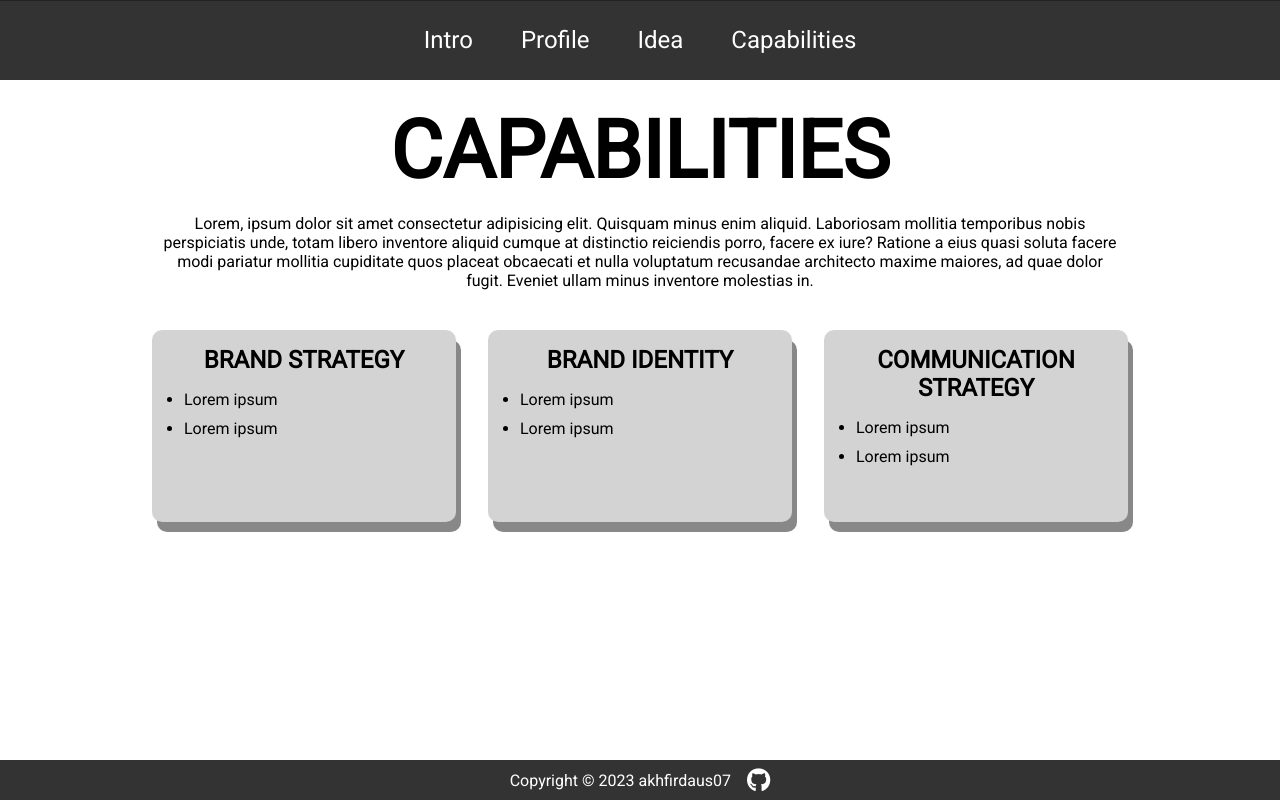
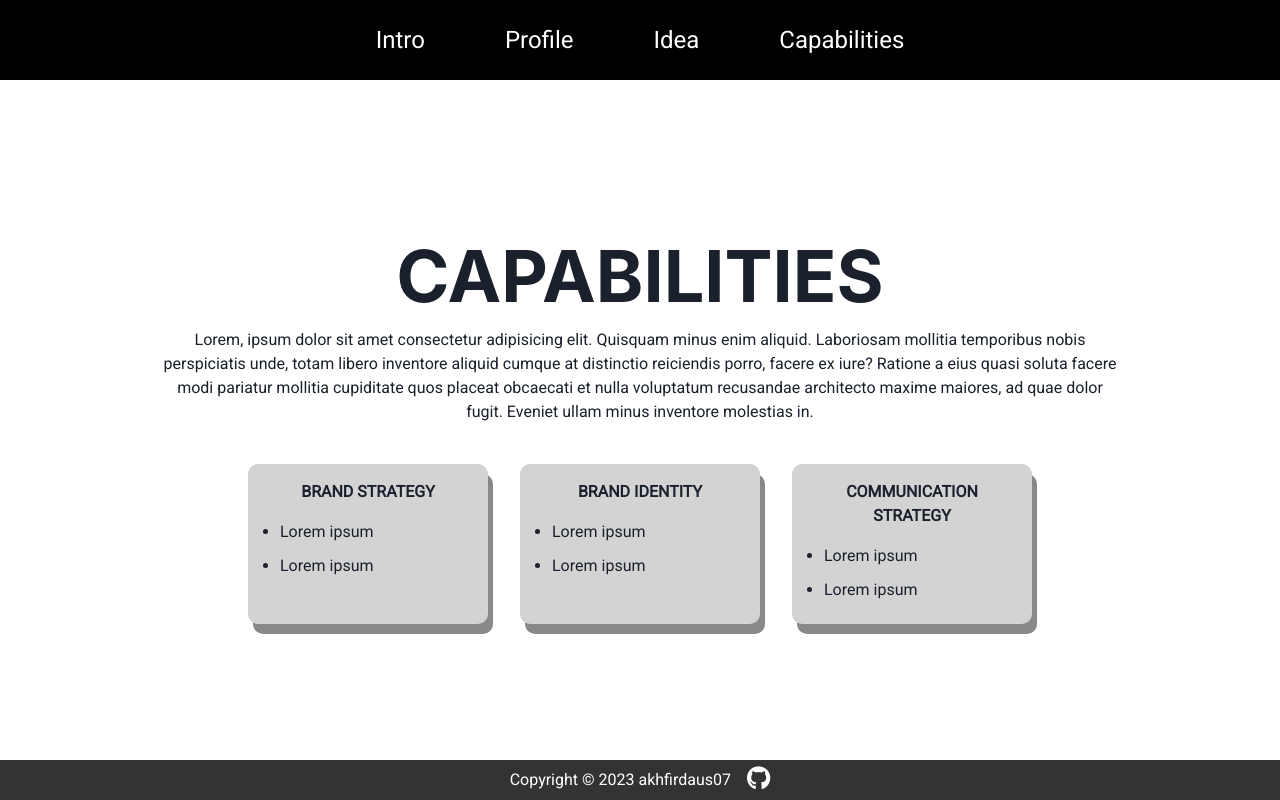
Before and after one commit to akhfirdaus07/intro-react-cv, a React (Create React App) app: page /capabilities in a window 1280 px wide. Built offline with nearby package versions, Linux system fonts and the light colour scheme; a web font is replaced by a local one.

Commit message:
Install and use chakra UI on nav

```diff
--- a/package.json
+++ b/package.json
@@ -4,9 +4,13 @@
   "private": true,
   "homepage": "https://akhfirdaus07.github.io/intro-react-cv",
   "dependencies": {
+    "@chakra-ui/react": "^2.5.1",
+    "@emotion/react": "^11.10.6",
+    "@emotion/styled": "^11.10.6",
     "@testing-library/jest-dom": "^5.16.5",
     "@testing-library/react": "^13.4.0",
     "@testing-library/user-event": "^13.5.0",
+    "framer-motion": "^6.5.1",
     "react": "^18.2.0",
     "react-dom": "^18.2.0",
     "react-helmet": "^6.1.0",
--- a/src/App.js
+++ b/src/App.js
@@ -11,6 +11,7 @@ import Footer from './component/Footer';
 import {Helmet} from 'react-helmet';
 import Image2 from './images/2.jpeg';
 import {Routes, Route} from 'react-router-dom';
+
 
 class App extends Component{
   render() {
--- a/src/component/Capabilities.js
+++ b/src/component/Capabilities.js
@@ -1,8 +1,12 @@
+import { Heading } from "@chakra-ui/react";
+
 function Capabilities(){
     return(
         <div className="capabilities white">
             <div className="top">
-                <h1>CAPABILITIES</h1>
+                <Heading as="h1" size="4xl">
+                    CAPABILITIES
+                </Heading>
                 <p>Lorem, ipsum dolor sit amet consectetur adipisicing elit. Quisquam minus enim aliquid. Laboriosam mollitia temporibus nobis perspiciatis unde, totam libero inventore aliquid cumque at distinctio reiciendis porro, facere ex iure?
                 Ratione a eius quasi soluta facere modi pariatur mollitia cupiditate quos placeat obcaecati et nulla voluptatum recusandae architecto maxime maiores, ad quae dolor fugit. Eveniet ullam minus inventore molestias in.</p>
             </div>
--- a/src/component/Idea.js
+++ b/src/component/Idea.js
@@ -1,11 +1,14 @@
 import Image3 from '../images/3.png';
 import {Link} from "react-router-dom";
+import { Heading } from '@chakra-ui/react';
 
 function Idea(){
     return(
         <div className="idea yellow">
             <div className="left">
-                <h1>HELLO</h1>
+                <Heading as="h1" size="4xl">
+                    HELLO!
+                </Heading>
                 <p>I'm a web developer at Purwadhika Football Club since 2023</p>
                 <p>Lorem ipsum dolor, sit amet consectetur adipisicing elit. Aut voluptates quas quisquam accusamus. Explicabo velit aliquam tempora voluptate eum hic ipsam porro, facere praesentium accusantium molestiae voluptas cumque nobis accusamus!</p>
                 <button className="read-more">READ MORE</button>
--- a/src/component/Intro.js
+++ b/src/component/Intro.js
@@ -1,5 +1,6 @@
 import Image1 from '../images/1.png';
 import {Link} from "react-router-dom";
+import {Heading, Button, ButtonGroup} from '@chakra-ui/react';
 
 function Intro(){
     return(
@@ -8,15 +9,30 @@ function Intro(){
                 <img src={Image1} alt="" />
             </div>
             <div className="right">
-                <h1>HELLO!</h1>
-                <h2>I'm Akhmad Firdaus,</h2>
-                <h2>a Web Developer.</h2>
+                <Heading as='h1' size='4xl'>
+                HELLO!
+                </Heading>
+                <Heading as='h2' size='3xl'>
+                    I'm Akhmad Firdaus,<br/>
+                    a Web Developer.
+                </Heading>
+                <ButtonGroup gap='4' colorScheme='black' variant="link">
+                    <Button><Link to='/profile'>PROFILE</Link></Button>
+                    <Button><Link to='/idea'>IDEA</Link></Button>
+                    <Button>< Link to='/capabilities'>CAPABILITIES</Link></Button>
+                </ButtonGroup>
+                {/*
                 <div className="lightbtn">
                     <button className="button-nav"><Link to='/profile'>PROFILE</Link></button>
                     <button className="button-nav"><Link to='/idea'>IDEA</Link></button>
                     <button className="button-nav">< Link to='/capabilities'>CAPABILITIES</Link></button>
-                </div>
-                <button className="read-more">READ MORE</button>
+                </div> */}
+
+                <Button colorScheme="blackAlpha" variant="outline">
+                    READ MORE
+                </Button>
+
+                {/* <button className="read-more">READ MORE</button> */}
             </div>
         </div>
     )
--- a/src/component/Nav.js
+++ b/src/component/Nav.js
@@ -1,16 +1,37 @@
 import { Component } from "react";
 import {Link} from "react-router-dom";
+import { Breadcrumb, BreadcrumbItem, BreadcrumbLink } from "@chakra-ui/react";
 
 class Nav extends Component{
     render(){
 
         return(
-            <div className="nav">
-                <button className="button-nav"><Link to='/intro-react-cv'>Intro</Link></button>
-                <button className="button-nav"><Link to='/profile'>Profile</Link></button>
-                <button className="button-nav"><Link to='/idea'>Idea</Link></button>
-                <button className="button-nav">< Link to='/capabilities'>Capabilities</Link></button>
-            </div>
+            <Breadcrumb
+                bgColor="black" separator=''
+                display='flex' justifyContent='center'
+                color='white' fontSize='2xl' spacing={10}
+            >
+                <BreadcrumbItem>
+                    <BreadcrumbLink><Link to='/intro-react-cv'>Intro</Link></BreadcrumbLink>
+                </BreadcrumbItem>
+                <BreadcrumbItem>
+                    <BreadcrumbLink><Link to='/profile'>Profile</Link></BreadcrumbLink>
+                </BreadcrumbItem>
+                <BreadcrumbItem>
+                    <BreadcrumbLink><Link to='/idea'>Idea</Link></BreadcrumbLink>
+                </BreadcrumbItem>
+                <BreadcrumbItem>
+                    <BreadcrumbLink><Link to='/capabilities'>Capabilities</Link></BreadcrumbLink>
+                </BreadcrumbItem>
+            </Breadcrumb>
+
+
+            // <div className="nav">
+            //     <button className="button-nav"><Link to='/intro-react-cv'>Intro</Link></button>
+            //     <button className="button-nav"><Link to='/profile'>Profile</Link></button>
+            //     <button className="button-nav"><Link to='/idea'>Idea</Link></button>
+            //     <button className="button-nav">< Link to='/capabilities'>Capabilities</Link></button>
+            // </div>
         )
     }
 }
--- a/src/component/Profile.js
+++ b/src/component/Profile.js
@@ -1,10 +1,13 @@
 import Image2 from '../images/2.jpeg';
+import { Heading } from '@chakra-ui/react';
 
 function Profile(){
     return(
         <div className="profile white">
             <div className="top">
-                <h1>PROFILE</h1>
+                <Heading as='h1' size='4xl'>
+                PROFILE
+                </Heading>
                 <h2>I'm a web developer at Purwadhika Football Club</h2>
             </div>
             <div className="left">
--- a/src/css/style.css
+++ b/src/css/style.css
@@ -252,6 +252,7 @@ button:visited {
     grid-row: 2/3;
     display: flex;
     flex-direction: column;
+    justify-content: center;
     gap:1rem;
 }
 
--- a/src/index.js
+++ b/src/index.js
@@ -5,11 +5,15 @@ import App from './App';
 import reportWebVitals from './reportWebVitals';
 import {BrowserRouter} from 'react-router-dom';
 
+import { ChakraProvider } from '@chakra-ui/react';
+
 const root = ReactDOM.createRoot(document.getElementById('root'));
 root.render(
   <React.StrictMode>
     <BrowserRouter>
-      <App />
+      <ChakraProvider>
+        <App />
+      </ChakraProvider>
     </BrowserRouter>
   </React.StrictMode>
 );
```
Also changed, not shown: 1 other file (tests, documents, lock files or other folders).
